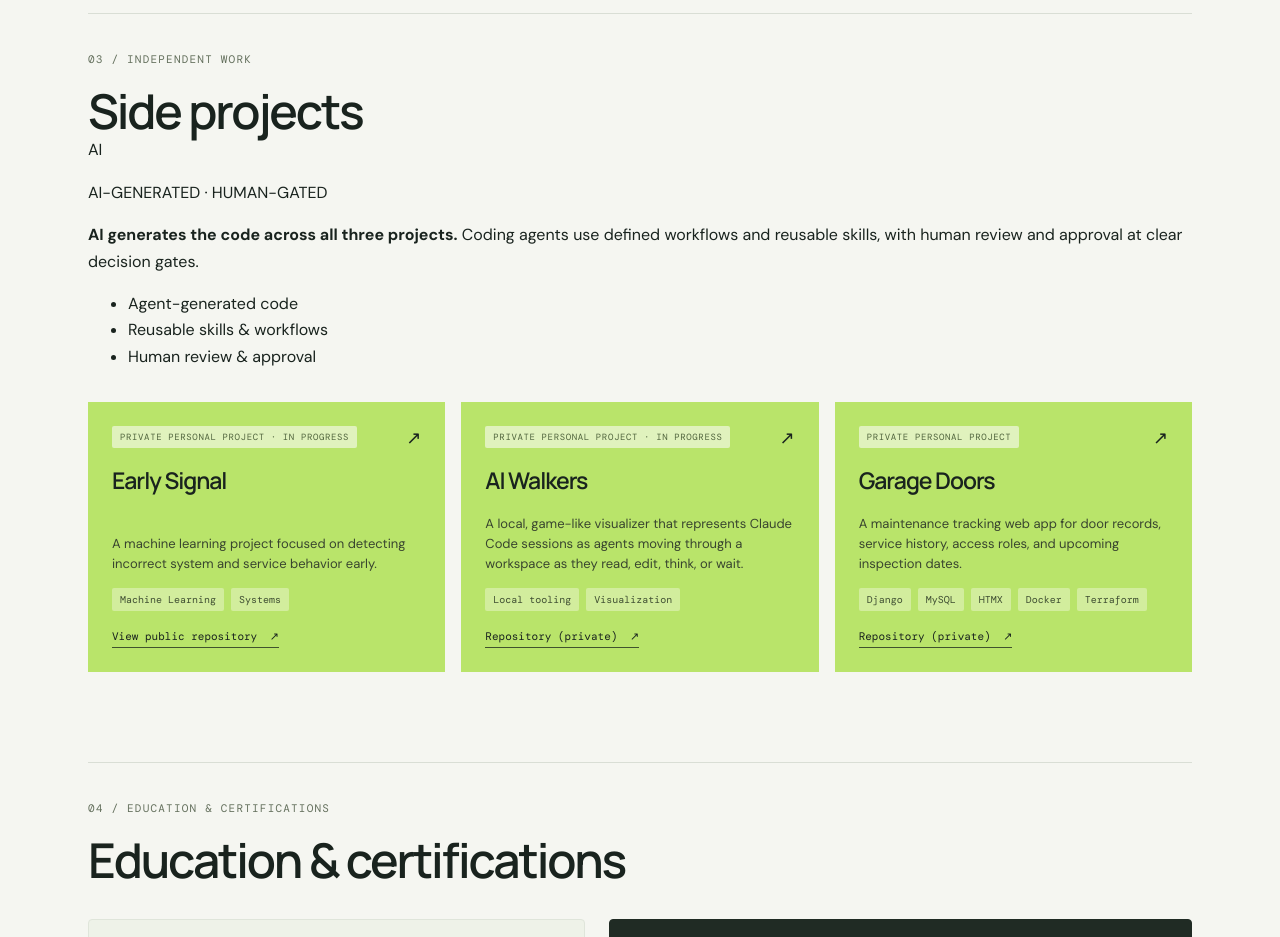
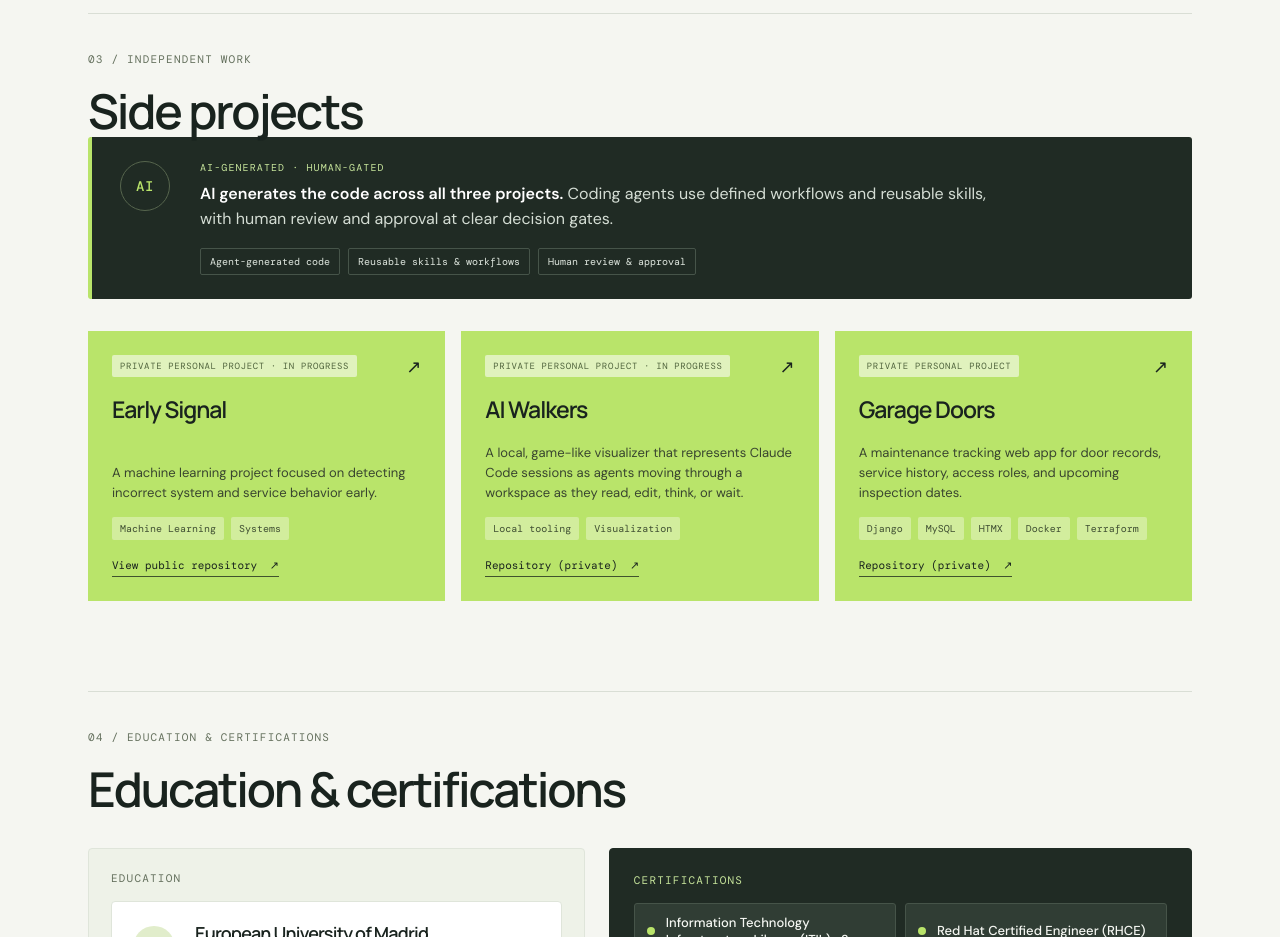
Before and after one commit to ivanht/portfolio, a plain HTML site: page index.html in a window 1280 px wide. Shown: the part 2040-2977 px from the top of the page. Drawn offline with nearby package versions, Linux system fonts and the light colour scheme.

Commit message:
Style AI workflow disclosure

```diff
--- a/styles.css
+++ b/styles.css
@@ -77,3 +77,14 @@ footer{border-top:1px solid var(--line);padding:22px max(6vw,24px);display:flex;
 .course-list li{font-size:17px;font-weight:600;padding:11px 16px;background:#fff;border:1px solid #dfe5da}
 @media(max-width:900px){.education-grid{grid-template-columns:1fr;gap:16px}}
 @media(max-width:700px){.education-grid>div:first-child,.certifications-panel{padding:18px}.certifications-panel .credential-list{grid-template-columns:1fr}.course-list li{font-size:16px;padding:10px 14px}}
+
+
+/* AI-assisted side project workflow callout */
+.ai-workflow-note{display:grid;grid-template-columns:58px 1fr;gap:22px;align-items:start;margin:0 0 30px;padding:24px 28px;background:#202b24;color:#f5f7f2;border-left:4px solid var(--green);border-radius:3px}
+.ai-workflow-icon{width:50px;height:50px;display:grid;place-items:center;border:1px solid #56654d;border-radius:50%;color:var(--green);font:500 14px var(--mono);letter-spacing:.04em}
+.ai-workflow-kicker{margin:0 0 8px;color:#c6e49b;font:400 10px var(--mono);letter-spacing:.11em}
+.ai-workflow-copy>p:not(.ai-workflow-kicker){max-width:820px;margin:0;color:#d4ddd4;font-size:16px;line-height:1.55}
+.ai-workflow-copy strong{color:#fff;font-weight:600}
+.workflow-steps{display:flex;flex-wrap:wrap;gap:8px;list-style:none;margin:16px 0 0;padding:0}
+.workflow-steps li{padding:6px 9px;border:1px solid #465449;border-radius:2px;color:#e0e8e0;font:400 10px var(--mono)}
+@media(max-width:700px){.ai-workflow-note{grid-template-columns:1fr;gap:14px;padding:20px}.ai-workflow-icon{width:42px;height:42px}.ai-workflow-copy>p:not(.ai-workflow-kicker){font-size:15px}}
```
